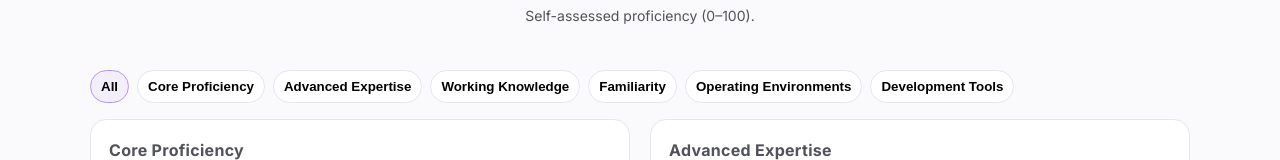
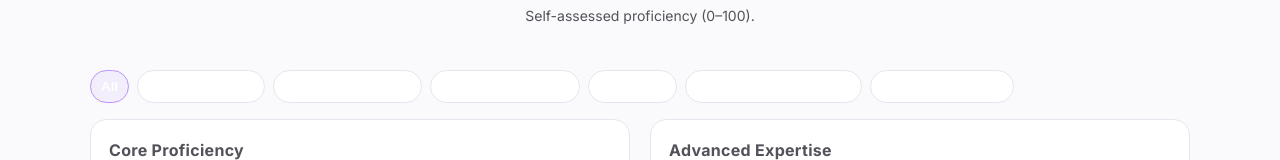
Before and after one commit to LeelaKrishna-R/mywebsite, a Next.js app: page /skills in a window 1280 px wide. Shown: the part 559-719 px from the top of the page. Built offline with nearby package versions, Linux system fonts and the light colour scheme; no server answers.

Commit message:
filter skill pills

```diff
--- a/app/globals.css
+++ b/app/globals.css
@@ -227,3 +227,29 @@ html[data-theme='light']{
   .spotify-tile{width:100%;max-width:320px;margin:0 auto}
   footer{font-size:13px;padding:18px 0}
 }
+/* Fix skills category pills (they use .chip class, not .skills-filter) */
+button.chip {
+  padding: 8px 12px;
+  border-radius: 999px;
+  border: 1px solid var(--border);
+  background: var(--surface);
+  color: #ffffff !important;  /* force bright text */
+  font-weight: 600;
+  cursor: pointer;
+  transition: transform .15s, background .25s, border-color .25s, color .25s, box-shadow .25s;
+}
+
+button.chip:hover:not(.active) {
+  transform: translateY(-2px);
+  background: rgba(189,147,249,0.12);
+  border-color: var(--accent);
+  color: #ffffff !important;
+  box-shadow: 0 0 10px rgba(189,147,249,.25);
+}
+
+button.chip.active {
+  background: linear-gradient(135deg,var(--accent),var(--accent-2));
+  color: #0f0f10 !important; /* dark text on gradient */
+  border-color: transparent;
+  box-shadow: 0 6px 16px rgba(189,147,249,.35);
+}
```
Also changed, not shown: 1 other file (tests, documents, lock files or other folders).
